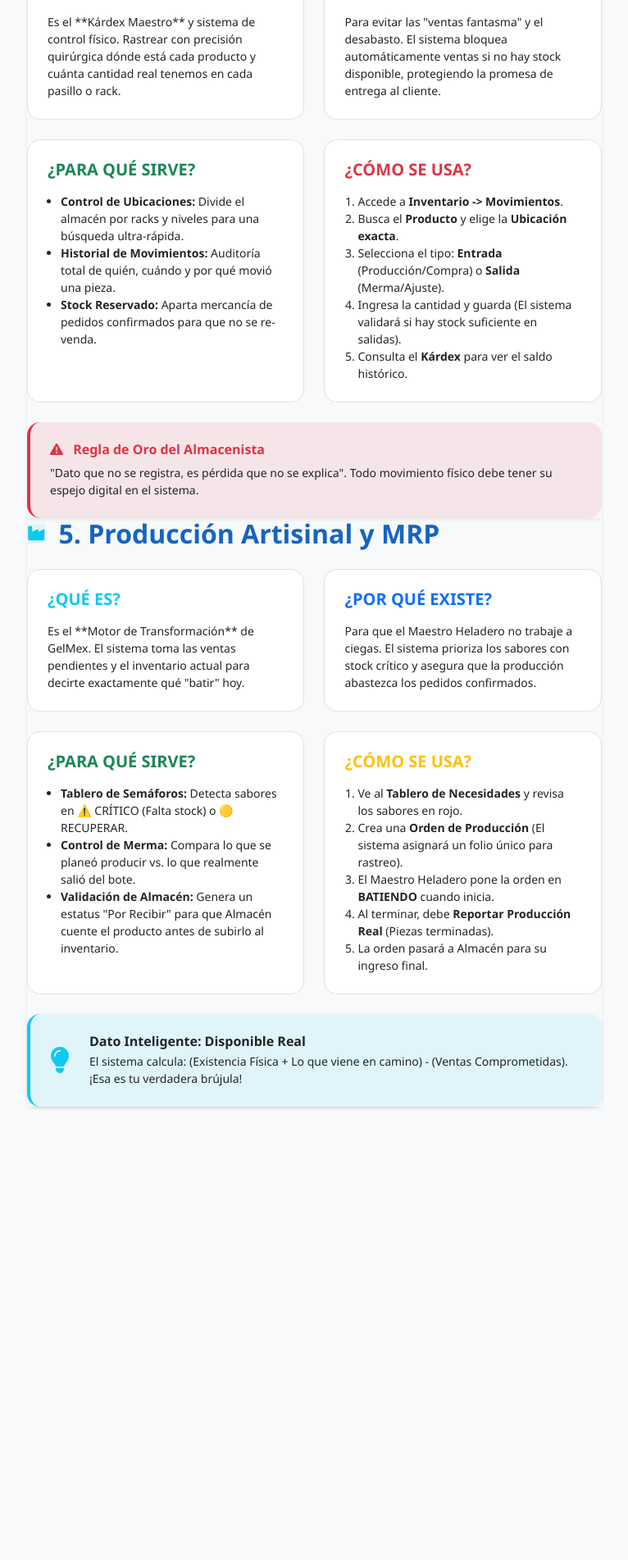
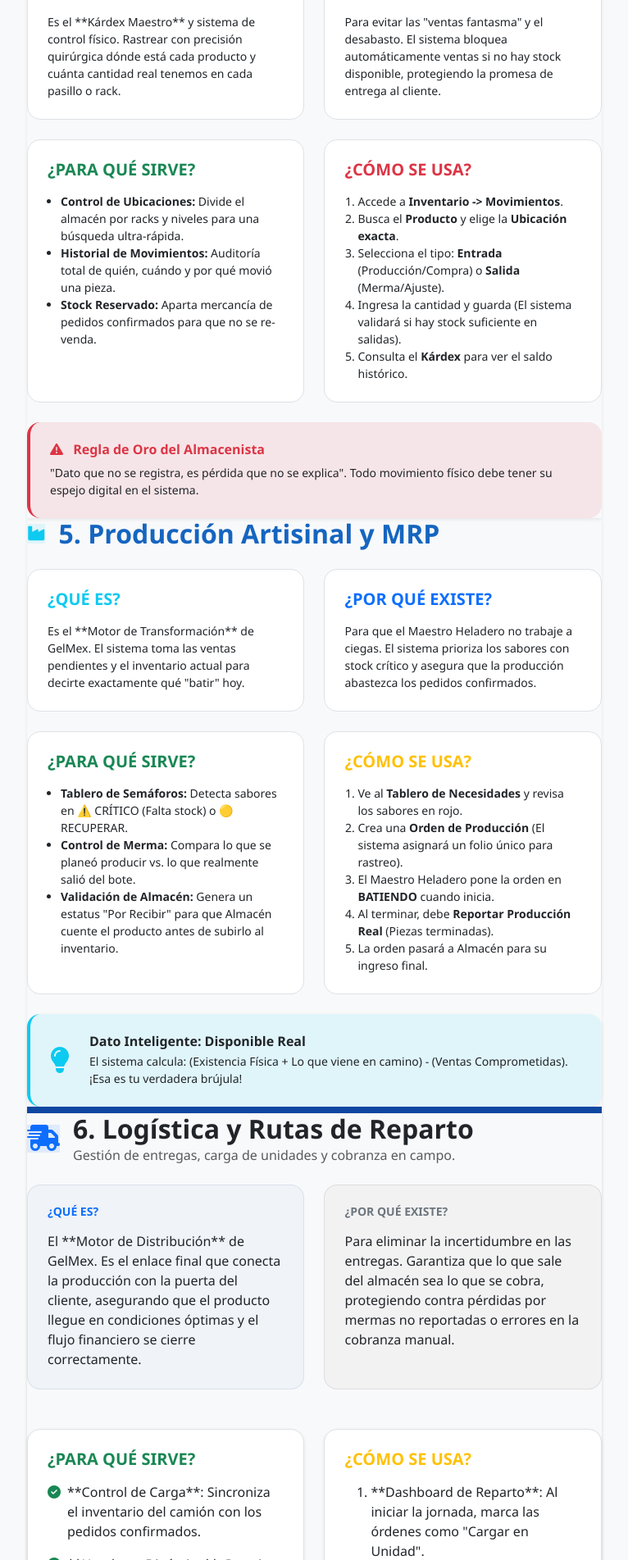
Before and after one commit to Elektrion002/GelMexSys2.0, a Flask app: page /ayuda/administracion in a window 1280 px wide. Shown: the part 2179-4082 px from the top of the page at 82% size, without its empty margins (454-1220 px from the left). Before the commit the page ends 3532 px from the top, so only its background shows below. Run offline with Flask 3, Linux system fonts and the light colour scheme.

Commit message:
Docs (Fase 6): Implementar manual de Logistica y Rutas

```diff
--- a/app/templates/help_center/manual_admin.html
+++ b/app/templates/help_center/manual_admin.html
@@ -23,8 +23,11 @@
                         <a href="#inventarios" class="nav-link rounded-3 mb-1">
                             <i class="fa-solid fa-boxes-stacked me-2"></i> 4. Inventarios y Almacén
                         </a>
-                        <a href="#produccion" class="nav-link rounded-3 mb-1">
-                            <i class="fa-solid fa-industry me-2"></i> 5. Producción Artisinal
+                        <a class="nav-link rounded-3 mb-2" href="#produccion">
+                            <i class="fa-solid fa-fire-burner me-2 text-danger"></i> 5. Producción Artesanal
+                        </a>
+                        <a class="nav-link rounded-3 mb-2" href="#logistica">
+                            <i class="fa-solid fa-truck-fast me-2 text-primary"></i> 6. Logística y Rutas
                         </a>
                     </nav>
                 </div>
@@ -254,6 +257,70 @@
                         </div>
                     </div>
                 </div>
+            <!-- 6. LOGISTICA Y RUTAS -->
+            <section id="logistica" class="doc-section shadow-sm border-0 mb-5" style="border-top: 8px solid var(--gelmex-primary) !important;">
+                <div class="d-flex align-items-center mb-4">
+                    <div class="help-icon-box bg-primary bg-opacity-10 text-primary me-3">
+                        <i class="fa-solid fa-truck-fast fa-2x"></i>
+                    </div>
+                    <div>
+                        <h2 class="fw-bold mb-0">6. Logística y Rutas de Reparto</h2>
+                        <p class="text-muted mb-0">Gestión de entregas, carga de unidades y cobranza en campo.</p>
+                    </div>
+                </div>
+
+                <div class="row g-4 mb-5">
+                    <div class="col-md-6">
+                        <div class="p-4 rounded-4 h-100" style="background: rgba(13, 71, 161, 0.03); border: 1px solid rgba(13, 71, 161, 0.1);">
+                            <h5 class="fw-bold text-primary mb-3 text-uppercase small letter-spacing-1">¿QUÉ ES?</h5>
+                            <p class="mb-0">El **Motor de Distribución** de GelMex. Es el enlace final que conecta la producción con la puerta del cliente, asegurando que el producto llegue en condiciones óptimas y el flujo financiero se cierre correctamente.</p>
+                        </div>
+                    </div>
+                    <div class="col-md-6">
+                        <div class="p-4 rounded-4 h-100" style="background: rgba(62, 39, 35, 0.03); border: 1px solid rgba(62, 39, 35, 0.1);">
+                            <h5 class="fw-bold text-secondary mb-3 text-uppercase small letter-spacing-1">¿POR QUÉ EXISTE?</h5>
+                            <p class="mb-0">Para eliminar la incertidumbre en las entregas. Garantiza que lo que sale del almacén sea lo que se cobra, protegiendo contra pérdidas por mermas no reportadas o errores en la cobranza manual.</p>
+                        </div>
+                    </div>
+                </div>
+
+                <div class="row g-4">
+                    <div class="col-md-6">
+                        <div class="p-4 bg-white rounded-4 border shadow-sm">
+                            <h5 class="fw-bold text-success mb-3">¿PARA QUÉ SIRVE?</h5>
+                            <ul class="list-unstyled mb-0">
+                                <li class="mb-3 d-flex align-items-start">
+                                    <i class="fa-solid fa-check-circle text-success mt-1 me-2"></i>
+                                    <span>**Control de Carga**: Sincroniza el inventario del camión con los pedidos confirmados.</span>
+                                </li>
+                                <li class="mb-3 d-flex align-items-start">
+                                    <i class="fa-solid fa-check-circle text-success mt-1 me-2"></i>
+                                    <span>**Handover Dinámico**: Permite ajustar piezas entregadas vs pedidas al momento.</span>
+                                </li>
+                                <li class="mb-0 d-flex align-items-start">
+                                    <i class="fa-solid fa-check-circle text-success mt-1 me-2"></i>
+                                    <span>**Cobranza Viva**: Registra abonos y liquida deudas históricas desde la app móvil.</span>
+                                </li>
+                            </ul>
+                        </div>
+                    </div>
+                    <div class="col-md-6">
+                        <div class="p-4 bg-white rounded-4 border shadow-sm">
+                            <h5 class="fw-bold text-warning mb-3">¿CÓMO SE USA?</h5>
+                            <ol class="mb-0">
+                                <li class="mb-2">**Dashboard de Reparto**: Al iniciar la jornada, marca las órdenes como "Cargar en Unidad".</li>
+                                <li class="mb-2">**Entrega**: Abre la orden del cliente y usa el "Liquidador" para confirmar piezas finales.</li>
+                                <li class="mb-2">**Pago**: Registra el monto recibido. El sistema generará un folio de auditoría único.</li>
+                                <li>**Cierre**: Genera el **Ticket de Ruta** para conciliar efectivo contra órdenes entregadas.</li>
+                            </ol>
+                        </div>
+                    </div>
+                </div>
+
+                <div class="mt-5 p-4 rounded-4 bg-danger bg-opacity-10 border border-danger border-opacity-20">
+                    <h6 class="fw-bold text-danger mb-2"><i class="fa-solid fa-shield-halved me-2"></i>Regla de Oro del Repartidor</h6>
+                    <p class="small mb-0 text-danger text-opacity-75">Toda entrega debe ir acompañada de un registro de "Confirmación" en el sistema. Una orden entregada sin confirmación digital es una brecha en la auditoría de inventario.</p>
+                </div>
             </section>
         </div>
     </div>
```
